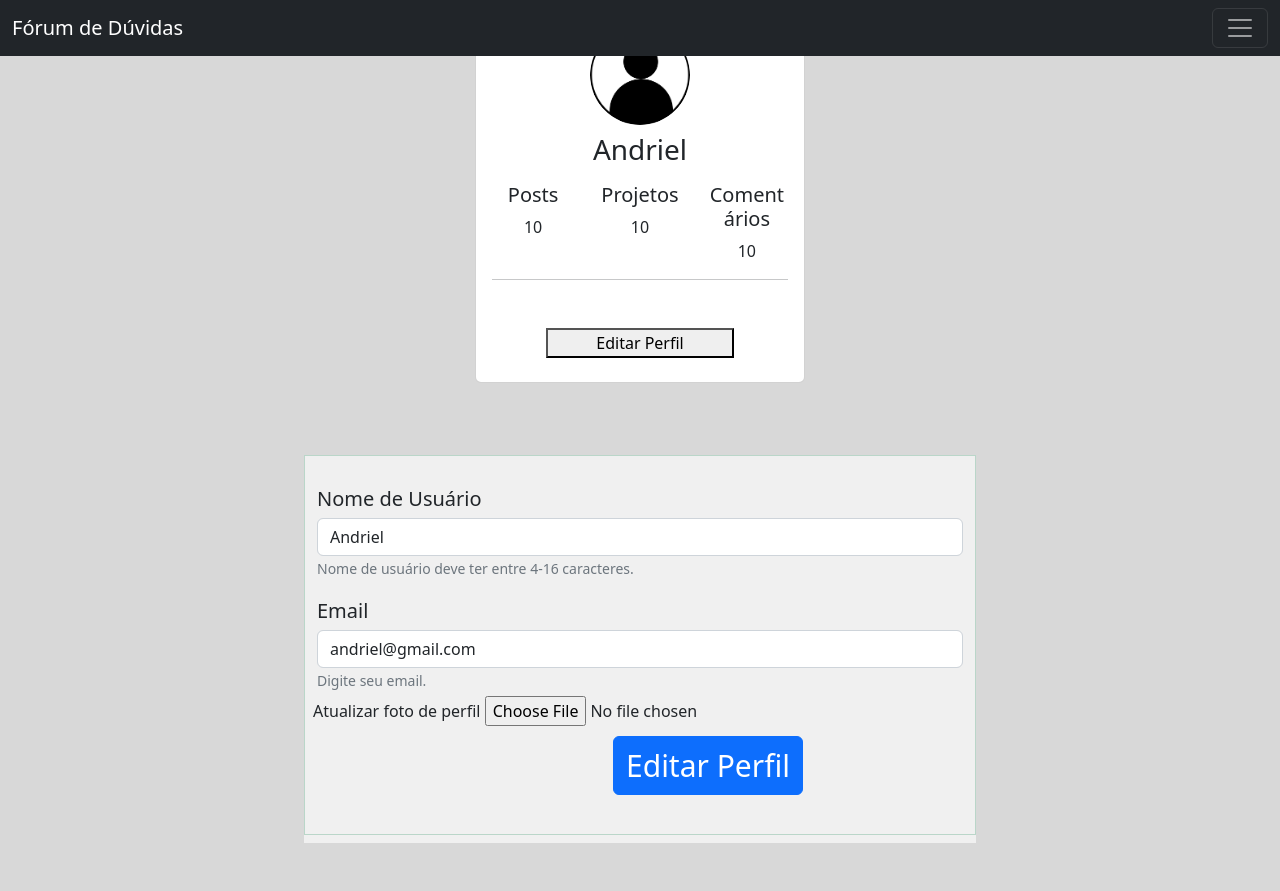
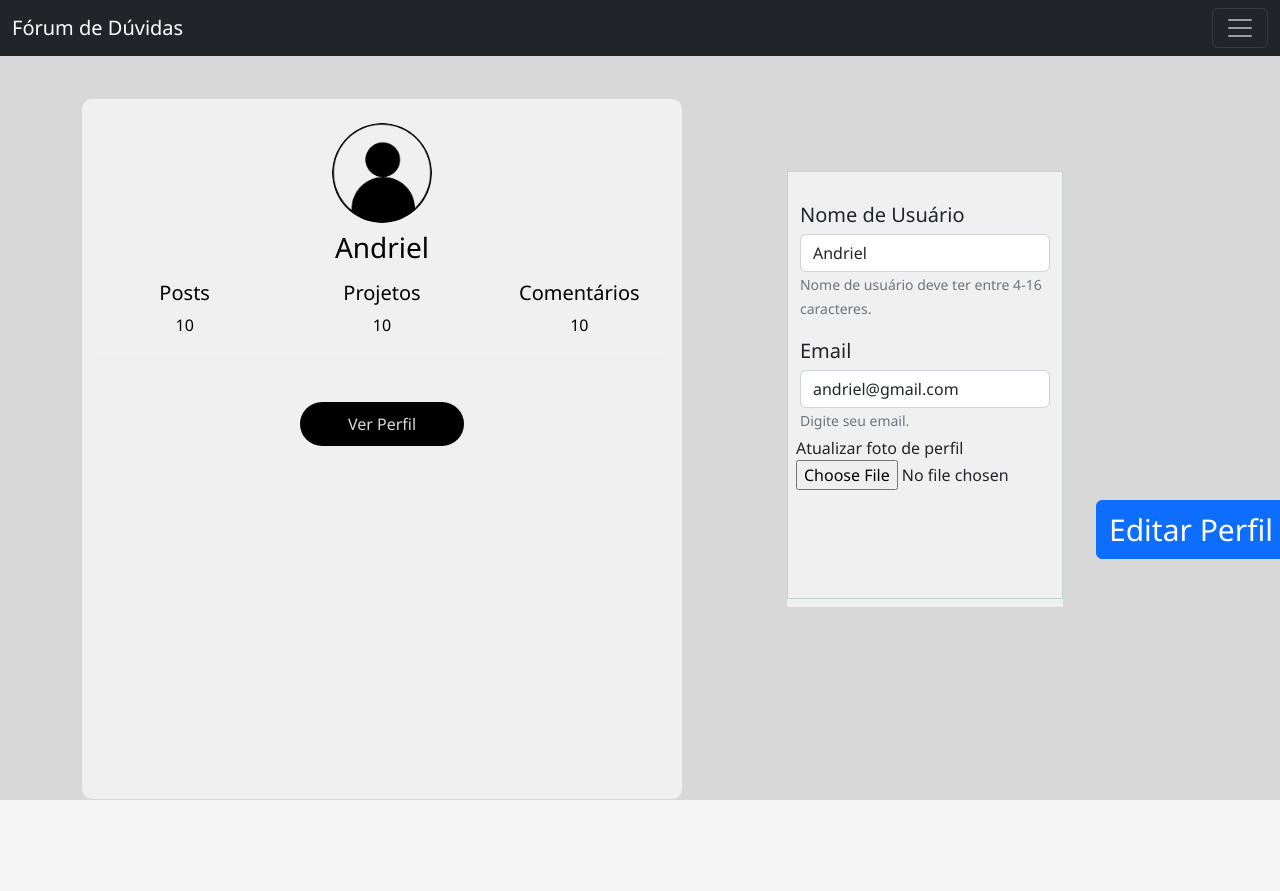
Before and after one commit to andriel0/Forum, a Flask app: page /editarperfil in a window 1280 px wide. After the commit the page ends 800 px from the top, so only its background shows below. Run offline with Flask 3, Linux system fonts and the light colour scheme; a user stored in the database is signed in; some libraries are stand-ins or nearby versions.

Commit message:
perfil e edição avançando

```diff
--- a/duvidas/forms.py
+++ b/duvidas/forms.py
@@ -44,5 +44,6 @@ class FormEditarPerfil(FlaskForm):
     email = StringField('Email', validators=[DataRequired(), Email()])
     senha = PasswordField('Senha', validators=[DataRequired(), Length(6, 20)])
     conf_senha = PasswordField('Confirmação de Senha', validators=[EqualTo('senha')])
+    bio = TextAreaField('Bio', validators=[Length(3,100)])
     foto_perfil = FileField('Atualizar foto de perfil', validators=[FileAllowed(['jpg', 'png', 'jpeg'])])
     btn_submit_editar = SubmitField('Editar Perfil')
--- a/duvidas/routes.py
+++ b/duvidas/routes.py
@@ -61,13 +61,6 @@ def sair():
     return redirect(url_for('homepage'))
 
 
-@app.route("/meuperfil")
-@login_required
-def meuperfil():
-    foto_perfil = url_for('static', filename='fotos_perfil/{}'.format(current_user.foto_perfil))
-    return render_template('meuperfil.html', foto_perfil=foto_perfil)
-
-
 def salvar_imagem(imagem):
     # criptografando e colocando na pasta
     codigo = secrets.token_hex(8)
@@ -83,6 +76,19 @@ def salvar_imagem(imagem):
     # salvando a foto reduzida
     imagem_reduzida.save(caminho_completo)
     return nome_arquivo
+
+
+@app.route("/meuperfil", methods=['GET', 'POST'])
+@login_required
+def meuperfil():
+    form_editar_perfil = FormEditarPerfil()
+    if form_editar_perfil.foto_perfil.data:
+        with app.app_context():
+            imagem = salvar_imagem(form_editar_perfil.foto_perfil.data)
+            current_user.foto_perfil = imagem
+            database.session.commit()
+    foto_perfil = url_for('static', filename='fotos_perfil/{}'.format(current_user.foto_perfil))
+    return render_template('meuperfil.html', foto_perfil=foto_perfil, form_editar_perfil=form_editar_perfil)
 
 
 @app.route("/editarperfil", methods=['GET', 'POST'])
--- a/duvidas/templates/editarperfil.html
+++ b/duvidas/templates/editarperfil.html
@@ -1,12 +1,42 @@
-{% extends 'meuperfil.html' %}
-
+{% extends 'base.html' %}
 
 {% block head %}
     <link rel="stylesheet" type="text/css" href="{{ url_for('static', filename='style.css') }}">
+    <link rel="stylesheet" type="text/css" href="{{ url_for('static', filename='perfil.css') }}">
 {% endblock %}
 
-    {% block form_editar_perfil %}
+{% block body %}
+    <div class="container mt-5 pt-5">
+        <div class="row">
+            <div class="col-6">
+                <div class="card p-3 py-4" style="width: 600px; height: 700px;">
+                    <div class="text-center">
+                        <img src="{{ foto_perfil }}" width="100" class="rounded-circle">
+                        <h3 class="mt-2">{{ current_user.user }}</h3>
+                        <div class="row mt-3 mb-3">
+                          <div class="col-md-4">
+                            <h5>Posts</h5>
+                            <span class="num">10</span>
+                          </div>
+                          <div class="col-md-4">
+                          <h5>Projetos</h5>
+                            <span class="num">10</span>
+                          </div>
+                          <div class="col-md-4">
+                          <h5>Comentários</h5>
+                            <span class="num">10</span>
+                          </div>
+                        </div>
+                        <hr class="line">
+                        <small class="mt-4">{{ current_user.bio }}</small>
+                        <div class="profile mt-5">
+                            <a href="{{ url_for('meuperfil') }}"><button class="profile_button px-5">Ver Perfil</button></a>
+                        </div>
+                    </div>
+                </div>
+            </div>
 
+            <div class="col-6">
                 <div class="container text-center">
                     <div class="row mt-4 p-5">
                         <div class="col-2"></div>
@@ -68,50 +98,6 @@
                                                 {% endfor %}
                                             {% endif %}
                                         </div>
-<!--                                <div style="font-size: 20px;" class="row g-3 align-items-center p-1">-->
-<!--                                  <div class="row-auto pt-2">-->
-<!--                                    {{ form_editar_perfil.senha.label(class="form-control-label") }}-->
-<!--                                  </div>-->
-<!--                                  <div class="row-auto mt-1">-->
-<!--                                      {% if form_editar_perfil.senha.errors %}-->
-<!--                                        {{ form_editar_perfil.senha(class="form-control is-invalid") }}-->
-<!--                                        <div class="invalid-feedback">-->
-<!--                                            {% for erro in form_editar_perfil.senha.errors %}-->
-<!--                                                {{ erro }}-->
-<!--                                            {% endfor %}-->
-<!--                                        </div>-->
-<!--                                      {% else %}-->
-<!--                                        {{ form_editar_perfil.senha(class="form-control") }}-->
-<!--                                      {% endif %}-->
-<!--                                  </div>-->
-<!--                                  <div class="row-auto mt-0">-->
-<!--                                    <span class="form-text" style="font-size: 14px;">-->
-<!--                                      A senha deve ter entre 6-20 caracteres.-->
-<!--                                    </span>-->
-<!--                                  </div>-->
-<!--                                </div>-->
-<!--                                <div class="row g-3 align-items-center p-1">-->
-<!--                                  <div style="font-size: 20px;" class="row-auto pt-2">-->
-<!--                                    {{ form_editar_perfil.conf_senha.label(class="form-control-label") }}-->
-<!--                                  </div>-->
-<!--                                  <div class="row-auto mt-1">-->
-<!--                                      {% if form_editar_perfil.conf_senha.errors %}-->
-<!--                                        {{ form_editar_perfil.conf_senha(class="form-control is-invalid") }}-->
-<!--                                        <div class="invalid-feedback">-->
-<!--                                            {% for erro in form_editar_perfil.conf_senha.errors %}-->
-<!--                                                {{ erro }}-->
-<!--                                            {% endfor %}-->
-<!--                                        </div>-->
-<!--                                      {% else %}-->
-<!--                                        {{ form_editar_perfil.conf_senha(class="form-control") }}-->
-<!--                                      {% endif %}-->
-<!--                                  </div>-->
-<!--                                  <div class="row-auto mt-0 mb-4">-->
-<!--                                    <span class="form-text">-->
-<!--                                      A senha de confirmação deve ser igual à senha acima.-->
-<!--                                    </span>-->
-<!--                                  </div>-->
-<!--                                </div>-->
                                         <div style="height: 100px; padding-top: 10px;">
                                             {{ form_editar_perfil.btn_submit_editar(class="btn btn-primary", style="font-size: 30px; margin-left: 300px; margin-bottom: 20px; ") }}
                                         </div>
@@ -123,5 +109,8 @@
                         <div class="col-2"></div>
                     </div>
                 </div>
+            </div>
+        </div>
+    </div>
 
 {% endblock %}
--- a/duvidas/templates/meuperfil.html
+++ b/duvidas/templates/meuperfil.html
@@ -6,14 +6,12 @@
 
 {% block body %}
     <div class="container d-flex justify-content-center">
-    	<div class="card p-3 py-4">
-        	<div class="text-center">
-				<img src="{{ foto_perfil }}" width="100" class="rounded-circle">
-				<h3 class="mt-2">{{ current_user.user }}</h3>
-	<!--			<span class="mt-1 clearfix">Android Developer</span>-->
-
+    	<div class="card p-3 py-4" style="width: 600px; height: 700px;">
+			<img src="{{ foto_perfil }}" width="200" class="rounded-circle ms-5 ps-2">
+        	<div class="text-center pt-2">
+				{{ form_editar_perfil.foto_perfil(style="margin-right: 50px;") }}
+				<h3 class="mt-4 mb-5">{{ current_user.user }}</h3>
 				<div class="row mt-3 mb-3">
-
 				  <div class="col-md-4">
 					<h5>Posts</h5>
 					<span class="num">10</span>
@@ -26,21 +24,11 @@
 				  <h5>Comentários</h5>
 					<span class="num">10</span>
 				  </div>
-
 				</div>
-
 				<hr class="line">
-
-					<small class="mt-4">{{ current_user.bio }}</small>
-	<!--              <div class="social-buttons mt-5">-->
-	<!--			   <button class="neo-button"><i class="fa fa-facebook fa-1x"></i> </button>-->
-	<!--			   <button class="neo-button"><i class="fa fa-linkedin fa-1x"></i></button>-->
-	<!--			   <button class="neo-button"><i class="fa fa-google fa-1x"></i> </button>-->
-	<!--			   <button class="neo-button"><i class="fa fa-youtube fa-1x"></i> </button>-->
-	<!--			   <button class="neo-button"><i class="fa fa-twitter fa-1x"></i> </button>-->
-	<!--			  </div>-->
+					<h4 class="mt-5">{{ current_user.bio }}</h4>
 					<div class="profile mt-5">
-						<a href="{{ url_for('editar_perfil') }}"><button class="profile_button px-5">Editar Perfil</button></a>
+						<a href="{{ url_for('editar_perfil') }}"><button class="profile_button px-5" style="font-size: 18px; margin-top: 20px;">Editar Perfil</button></a>
 					</div>
         	</div>
     	</div>
```
Lines whose indentation alone changed are shown as unchanged.
